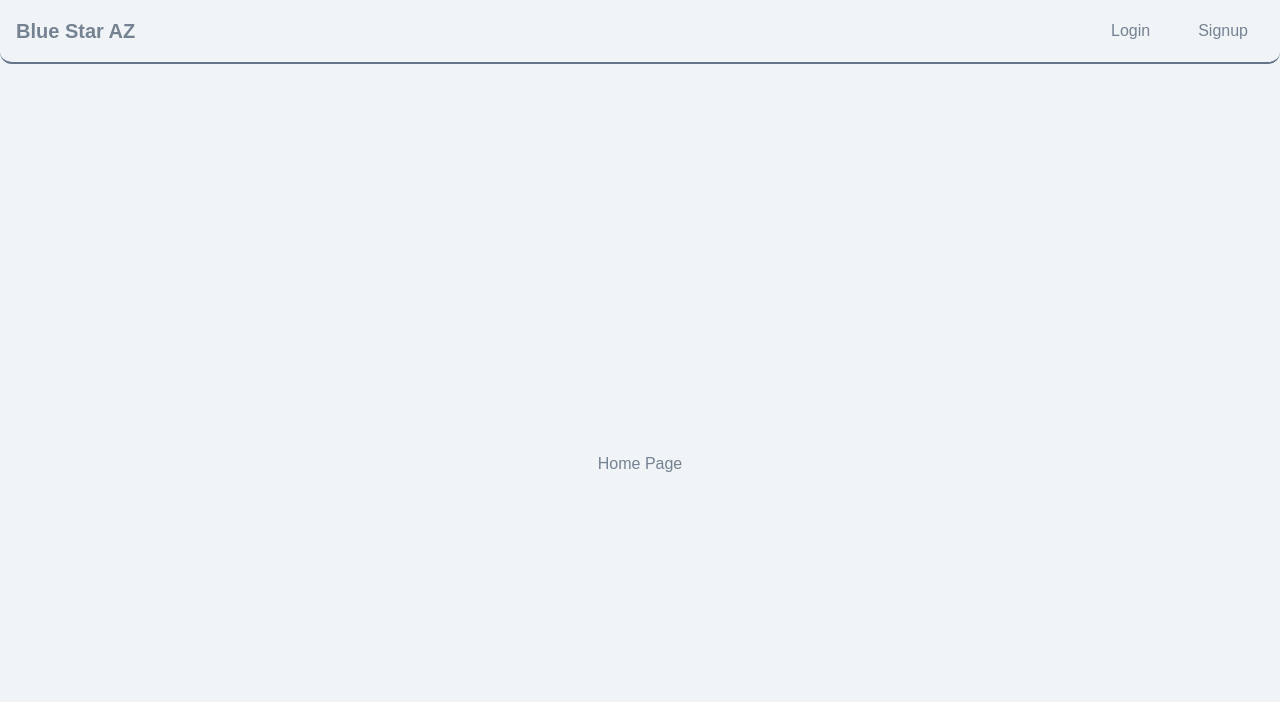
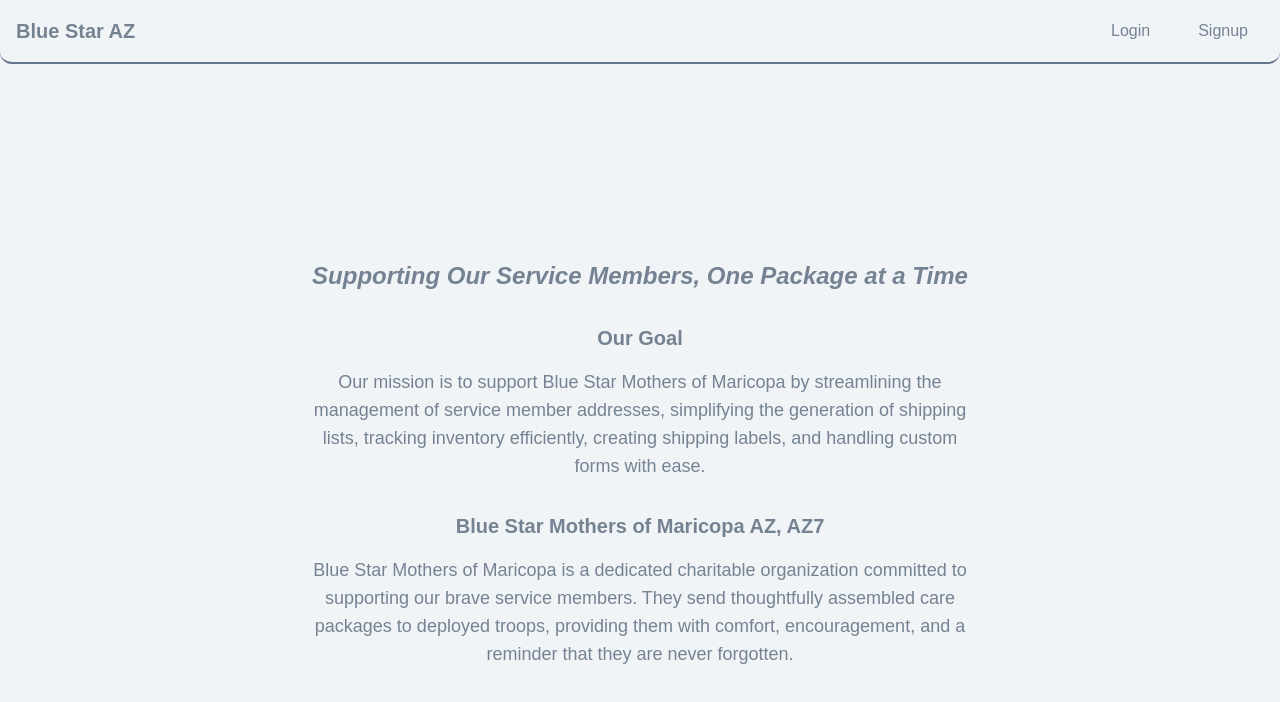
Before and after one commit to LU347/blue-star-az, a Next.js app in the folder apps/frontend/: page / in a window 1280 px wide. Shown: the top 702 px of the page. Built offline with nearby package versions, Linux system fonts and the light colour scheme.

Commit message:
Home page description

```diff
--- a/apps/frontend/app/page.tsx
+++ b/apps/frontend/app/page.tsx
@@ -1,7 +1,26 @@
+
 export default function Home() {
   return (
-    <div className="grid h-screen place-items-center">
-      <div>Home Page</div>
+    <div className="grid h-screen place-items-center p-4">
+      <div className="max-w-2xl text-center space-y-8">
+        <h1 className="text-2xl font-semibold italic">
+          Supporting Our Service Members, One Package at a Time
+        </h1>
+
+        <div className="space-y-4">
+          <h2 className="text-xl font-semibold">Our Goal</h2>
+          <p className="text-lg">
+          Our mission is to support Blue Star Mothers of Maricopa by streamlining the management of service member addresses, simplifying the generation of shipping lists, tracking inventory efficiently, creating shipping labels, and handling custom forms with ease.
+          </p>
+        </div>
+
+        <div className="space-y-4">
+          <h2 className="text-xl font-semibold">Blue Star Mothers of Maricopa AZ, AZ7</h2>
+          <p className="text-lg">
+          Blue Star Mothers of Maricopa is a dedicated charitable organization committed to supporting our brave service members. They send thoughtfully assembled care packages to deployed troops, providing them with comfort, encouragement, and a reminder that they are never forgotten.
+          </p>
+        </div>
+      </div>
     </div>
   );
 }
```
